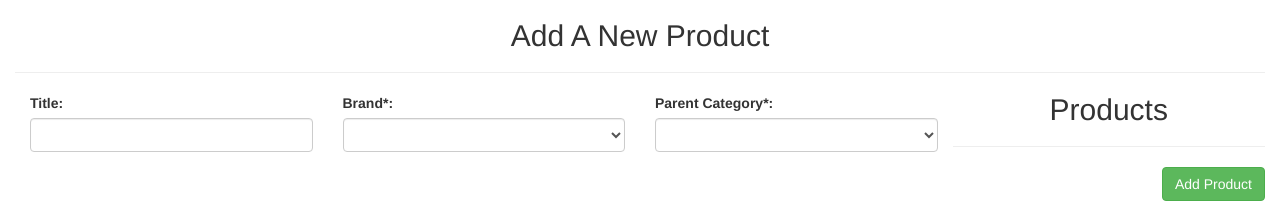
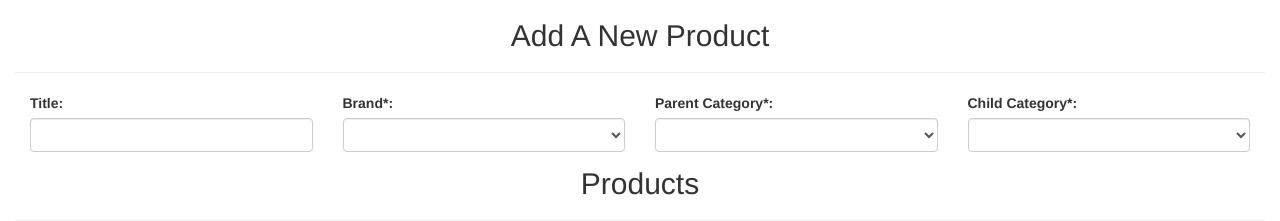
Before and after one commit to hanjin66/PHPEcommerce, a PHP site: page /admin/products.php?add=1 in a window 1280 px wide. Shown: the part 51-272 px from the top of the page. Run offline with PHP 8.4, Linux system fonts and the light colour scheme; data that the repository does not hold is empty; some libraries are stand-ins or nearby versions.

Commit message:
Add a product child category

```diff
--- a/admin/includes/footer.php
+++ b/admin/includes/footer.php
@@ -19,7 +19,23 @@
 
 
 
+<script>
+function get_child_options(){
+var parentID =  jQuery('#parent').val();
+jQuery.ajax({
+    url:'/tutorial/admin/parsers/child_categories.php',
+    type:'POST',
+    data:{parentID:parentID},
+    success: function(data){
+        jQuery('#child').html(data);
+    },
+    error: function(){alert("something went wrong with the child options")},
+});
+}
+    jQuery('select[name="parent"]').change(get_child_options);
 
+
+</script>
 
 
 </body>
--- a/admin/products.php
+++ b/admin/products.php
@@ -36,7 +36,11 @@ if (isset($_GET['add'])) {
 
 </select>
 </div>
-
+<div class= "form-group col-md-3">
+<label for="child">Child Category*:</label>
+<select name="child" id="child" class="form-control">
+</select>
+</div>
 </form>
 
  <?php } else {
```
Also changed, not shown: admin/parsers/child_categories.php (+16 -0 lines), includes/footer.php (+11 -8 lines).
